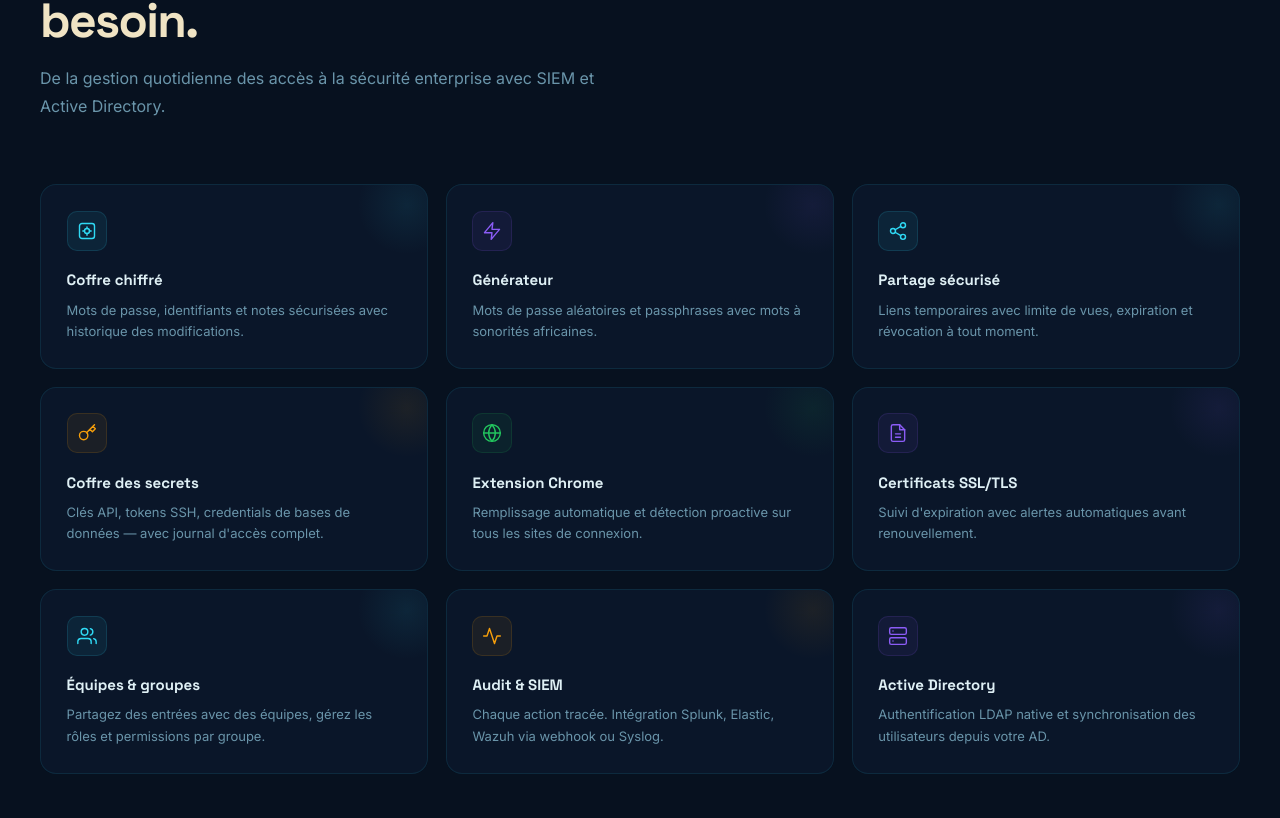
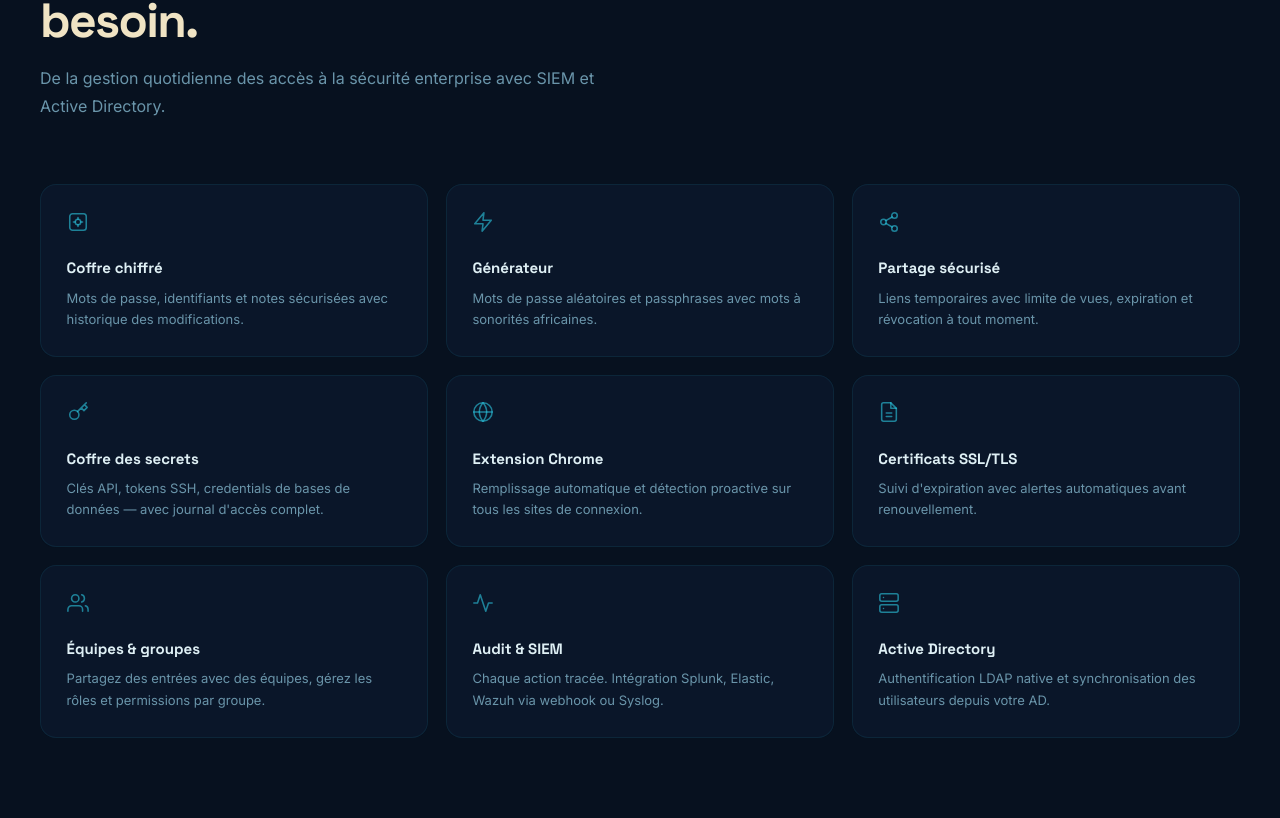
Before and after one commit to Moustapha0320/DencPass-Vitrine, a React (Vite) app: page / in a window 1280 px wide. Shown: the part 2182-3000 px from the top of the page. Built offline with nearby package versions, Linux system fonts and the light colour scheme.

Commit message:
fix: icônes features monochrome cyan, suppression conteneurs colorés

```diff
--- a/src/pages/HomePage.jsx
+++ b/src/pages/HomePage.jsx
@@ -202,19 +202,19 @@ const IcoSearch   = ({ size=14 }) => <svg width={size} height={size} viewBox="0
 const IcoCopy     = ({ size=11 }) => <svg width={size} height={size} viewBox="0 0 24 24" fill="none" stroke="currentColor" strokeWidth="2" strokeLinecap="round" strokeLinejoin="round"><rect x="9" y="9" width="13" height="13" rx="2"/><path d="M5 15H4a2 2 0 0 1-2-2V4a2 2 0 0 1 2-2h9a2 2 0 0 1 2 2v1"/></svg>
 
 const FEATURES = [
-  { Icon: IcoVault,    title: 'Coffre chiffré',       desc: 'Mots de passe, identifiants et notes sécurisées avec historique des modifications.', color: '#2fd9f4' },
-  { Icon: IcoZap,      title: 'Générateur',            desc: 'Mots de passe aléatoires et passphrases avec mots à sonorités africaines.', color: '#8b5cf6' },
-  { Icon: IcoShare,    title: 'Partage sécurisé',      desc: 'Liens temporaires avec limite de vues, expiration et révocation à tout moment.', color: '#2fd9f4' },
-  { Icon: IcoKey,      title: 'Coffre des secrets',    desc: 'Clés API, tokens SSH, credentials de bases de données — avec journal d\'accès complet.', color: '#f59e0b' },
-  { Icon: IcoGlobe,    title: 'Extension Chrome',      desc: 'Remplissage automatique et détection proactive sur tous les sites de connexion.', color: '#22c55e' },
-  { Icon: IcoCert,     title: 'Certificats SSL/TLS',   desc: 'Suivi d\'expiration avec alertes automatiques avant renouvellement.', color: '#8b5cf6' },
-  { Icon: IcoUsers,    title: 'Équipes & groupes',     desc: 'Partagez des entrées avec des équipes, gérez les rôles et permissions par groupe.', color: '#2fd9f4' },
-  { Icon: IcoActivity, title: 'Audit & SIEM',          desc: 'Chaque action tracée. Intégration Splunk, Elastic, Wazuh via webhook ou Syslog.', color: '#f59e0b' },
-  { Icon: IcoServer,   title: 'Active Directory',      desc: 'Authentification LDAP native et synchronisation des utilisateurs depuis votre AD.', color: '#8b5cf6' },
+  { Icon: IcoVault,    title: 'Coffre chiffré',       desc: 'Mots de passe, identifiants et notes sécurisées avec historique des modifications.' },
+  { Icon: IcoZap,      title: 'Générateur',            desc: 'Mots de passe aléatoires et passphrases avec mots à sonorités africaines.' },
+  { Icon: IcoShare,    title: 'Partage sécurisé',      desc: 'Liens temporaires avec limite de vues, expiration et révocation à tout moment.' },
+  { Icon: IcoKey,      title: 'Coffre des secrets',    desc: 'Clés API, tokens SSH, credentials de bases de données — avec journal d\'accès complet.' },
+  { Icon: IcoGlobe,    title: 'Extension Chrome',      desc: 'Remplissage automatique et détection proactive sur tous les sites de connexion.' },
+  { Icon: IcoCert,     title: 'Certificats SSL/TLS',   desc: 'Suivi d\'expiration avec alertes automatiques avant renouvellement.' },
+  { Icon: IcoUsers,    title: 'Équipes & groupes',     desc: 'Partagez des entrées avec des équipes, gérez les rôles et permissions par groupe.' },
+  { Icon: IcoActivity, title: 'Audit & SIEM',          desc: 'Chaque action tracée. Intégration Splunk, Elastic, Wazuh via webhook ou Syslog.' },
+  { Icon: IcoServer,   title: 'Active Directory',      desc: 'Authentification LDAP native et synchronisation des utilisateurs depuis votre AD.' },
 ]
 
 const SECURITY = [
-  { Icon: IcoShield,    title: 'Chiffrement Fernet AES',      desc: 'Chaque entrée est chiffrée individuellement avant stockage. Rotation des clés depuis l\'interface admin sans interruption de service.' },
+  { Icon: IcoShield,    title: 'Chiffrement AES-256',          desc: 'Chaque entrée est chiffrée individuellement avant stockage. Rotation des clés depuis l\'interface admin sans interruption de service.' },
   { Icon: IcoPhone,     title: 'Authentification 2FA TOTP',   desc: 'Double authentification compatible Google Authenticator et Authy. Le secret TOTP est lui-même chiffré au repos.' },
   { Icon: IcoEye,       title: 'Zéro connaissance serveur',   desc: 'Même en cas d\'accès physique au serveur, vos données restent illisibles sans vos clés de chiffrement personnelles.' },
   { Icon: IcoClipboard, title: 'Audit complet',               desc: 'Chaque action tracée dans des logs structurés. Export vers votre SIEM via webhook (Splunk, Elastic) ou Syslog RFC 5424.' },
@@ -760,11 +760,10 @@ function FeaturesSection() {
           </div>
         </Reveal>
         <div className="grid-3" style={{ display: 'grid', gridTemplateColumns: 'repeat(3,1fr)', gap: '1.1rem' }}>
-          {FEATURES.map(({ Icon, title, desc, color }, i) => (
+          {FEATURES.map(({ Icon, title, desc }, i) => (
             <Reveal key={title} delay={(i % 3) * 90}>
-            <div className="card-hover" style={{ padding: '1.6rem', borderRadius: 16, border: '1px solid rgba(47,217,244,0.1)', background: 'var(--bg-card)', backdropFilter: 'blur(14px)', WebkitBackdropFilter: 'blur(14px)', cursor: 'default', position: 'relative', overflow: 'hidden' }}>
-              <div style={{ position: 'absolute', top: -30, right: -30, width: 100, height: 100, borderRadius: '50%', background: `radial-gradient(circle, ${color}14 0%, transparent 70%)`, pointerEvents: 'none' }} />
-              <div style={{ width: 40, height: 40, borderRadius: 10, background: `${color}12`, border: `1px solid ${color}22`, display: 'flex', alignItems: 'center', justifyContent: 'center', color, marginBottom: '1.1rem' }}><Icon /></div>
+            <div className="card-hover" style={{ padding: '1.6rem', borderRadius: 16, border: '1px solid rgba(47,217,244,0.08)', background: 'var(--bg-card)', backdropFilter: 'blur(14px)', WebkitBackdropFilter: 'blur(14px)', cursor: 'default' }}>
+              <div style={{ color: 'rgba(47,217,244,0.55)', marginBottom: '1rem' }}><Icon size={22} /></div>
               <h3 style={{ fontSize: 15, fontWeight: 700, color: 'var(--text-head)', fontFamily: "'Space Grotesk', sans-serif", margin: '0 0 0.45rem' }}>{title}</h3>
               <p style={{ fontSize: 13, color: 'var(--text3)', lineHeight: 1.65, margin: 0 }}>{desc}</p>
             </div>
```
